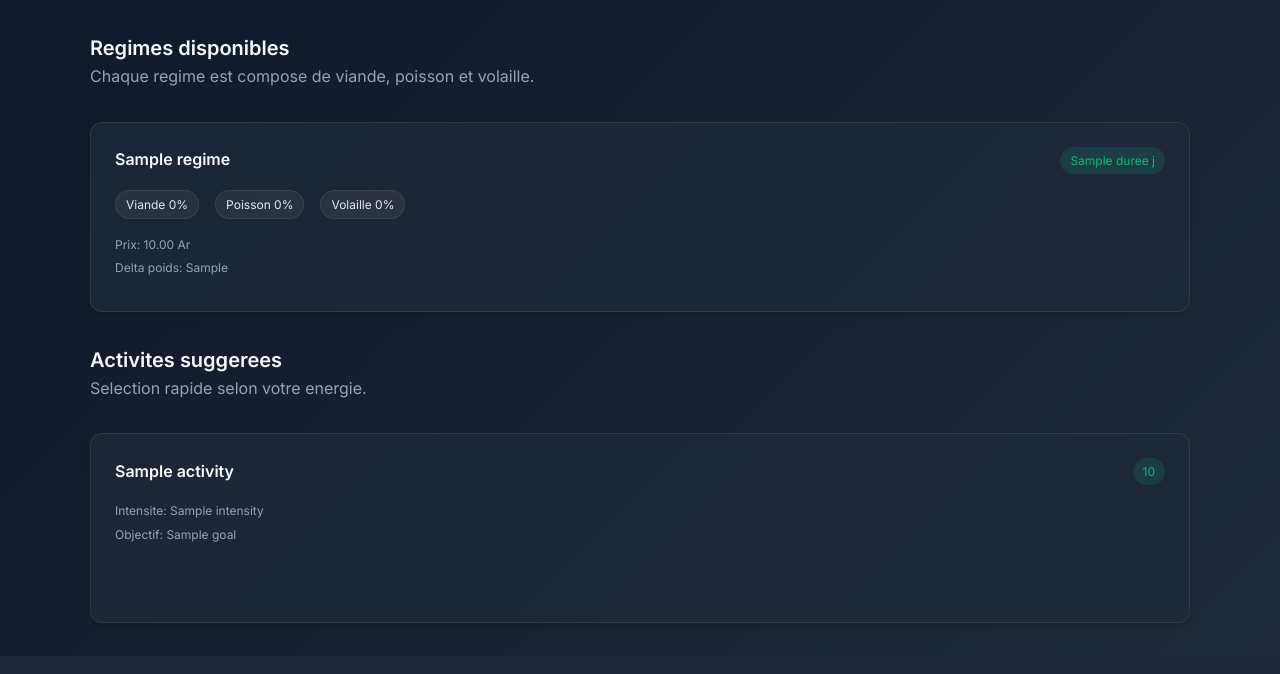
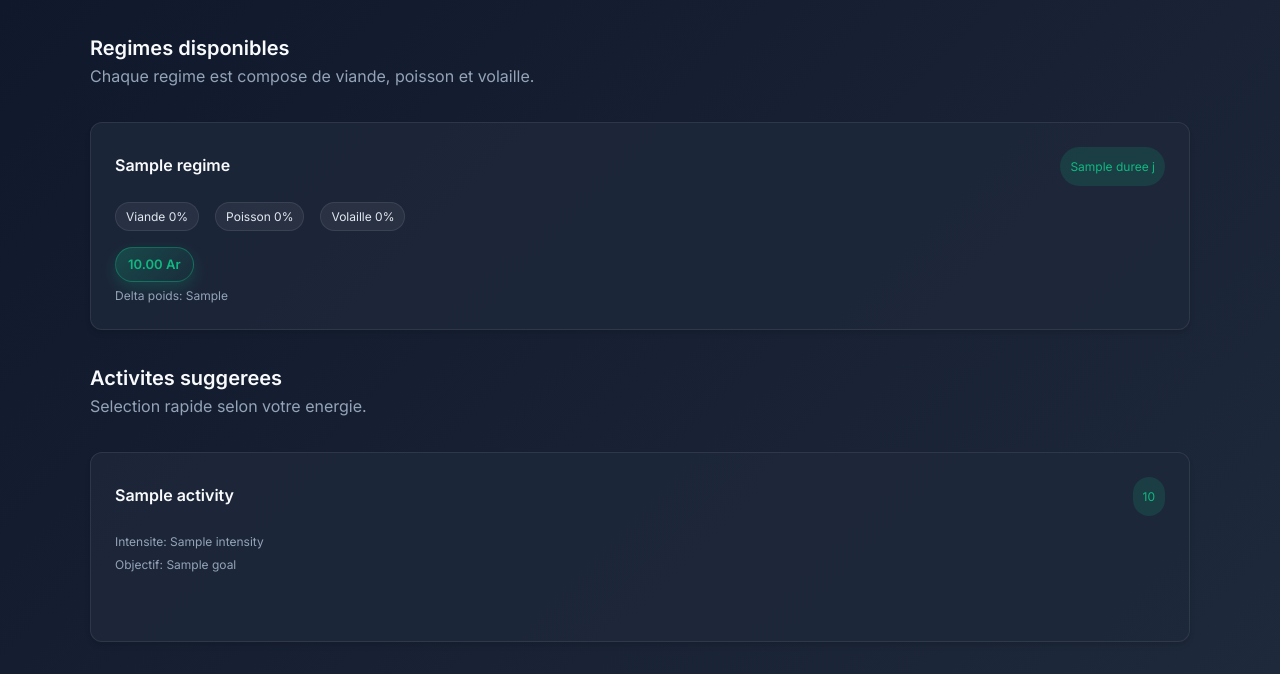
Before and after one commit to 5teeve/BodyMetric, a CodeIgniter 4 app: the page made by app/Views/resultats/index.php in a window 1280 px wide. Shown: the part 144-818 px from the top of the page. Before the commit the page ends 771 px from the top, so only its background shows below. Run offline with PHP 8.4 and a stand-in for CodeIgniter, Linux system fonts and the light colour scheme; the template is opened without the code that fills it: most values are stand-ins (such as "Sample title", 1, 10 or a date in 2020); some libraries are stand-ins or nearby versions.

Commit message:
maj page resultat css

```diff
--- a/app/Views/resultats/index.php
+++ b/app/Views/resultats/index.php
@@ -40,7 +40,9 @@
                             </div>
 
                             <div class="meta">
-                                <span>Prix: <?= esc(number_format((float) ($regime['prix'] ?? 0), 2, '.', ' ')) ?> Ar</span>
+                                <div class="price-badge">
+                                    <?= esc(number_format((float) ($regime['prix'] ?? 0), 2, '.', ' ')) ?> Ar
+                                </div>
                                 <span>Delta poids: <?= esc($regime['delta_poids'] ?? '-') ?></span>
                             </div>
                         </article>
--- a/public/css/resultats.css
+++ b/public/css/resultats.css
@@ -93,7 +93,7 @@ body {
   background: rgba(16, 185, 129, 0.15);
   color: var(--primary);
   font-size: 12px;
-  padding: 4px 10px;
+  padding: 10px 10px 10px 10px;
   border-radius: 999px;
 }
 
@@ -120,6 +120,18 @@ body {
   color: var(--text-muted);
 }
 
+.price-badge {
+  align-self: flex-start;
+  background: linear-gradient(135deg, rgba(16, 185, 129, 0.25), rgba(16, 185, 129, 0.05));
+  border: 1px solid rgba(16, 185, 129, 0.4);
+  border-radius: 999px;
+  padding: 6px 12px;
+  font-size: 13px;
+  font-weight: 600;
+  color: var(--primary);
+  box-shadow: 0 6px 16px rgba(16, 185, 129, 0.2);
+}
+
 .empty-state {
   padding: var(--spacing-lg);
   border: 1px dashed var(--card-border);
```
